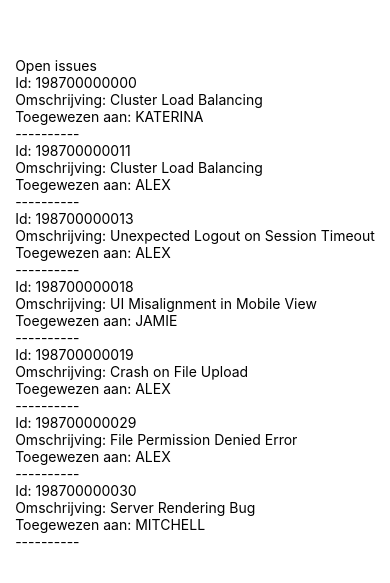
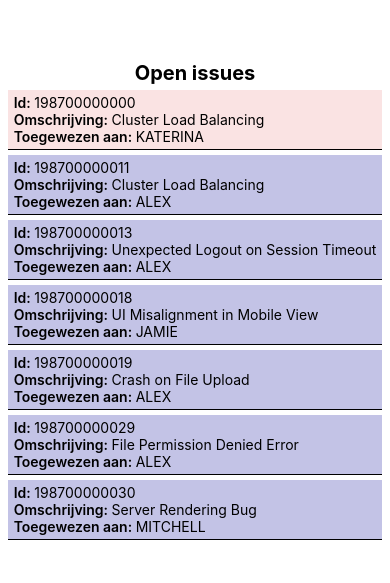
Before and after one commit to JarneAdam/Cross-Platform_Development_Exercise_Les_4, a React Native app: screen / in a window 390 px wide. Shown: the part 119-702 px from the top of the page. Built offline with nearby package versions, Linux system fonts and the light colour scheme.

Commit message:
Added styles for the list and the title

```diff
--- a/src/components/List.js
+++ b/src/components/List.js
@@ -1,5 +1,5 @@
 import React from 'react';
-import { View, Text } from 'react-native';
+import { View, Text, StyleSheet } from 'react-native';
 import { issues } from '../../issues';
 import Title from './Title';
 
@@ -14,11 +14,19 @@ const List = () => {
         issues
           .filter(issue => issue.status == 'Open')
           .map(issue => (
-            <View>
-              <Text>Id: {extractId(issue.id)}</Text>
-              <Text>Omschrijving: {issue.description}</Text>
-              <Text>Toegewezen aan: {toUpper(issue.assigned)}</Text>
-              <Text>----------</Text>
+            <View key={issue.id} style={[styles.issueItem, issue.assigned && issue.assigned.toLowerCase() === 'katerina larson' ? styles.katerina : styles.other]}>
+              <Text>
+                <Text style={styles.propName}>Id: </Text>
+                {extractId(issue.id)}
+              </Text>
+              <Text>
+                <Text style={styles.propName}>Omschrijving: </Text>
+                {issue.description}
+              </Text>
+              <Text>
+                <Text style={styles.propName}>Toegewezen aan: </Text>
+                {toUpper(issue.assigned)}
+              </Text>
             </View>
           ))
       }
@@ -26,4 +34,24 @@ const List = () => {
   );
 }
 
+const styles = StyleSheet.create({
+  issueItem: {
+    borderBottomWidth: 1,
+    borderBottomColor: 'black',
+    borderStyle: 'solid',
+    marginBottom: 5,
+    paddingVertical: 4,
+    paddingHorizontal: 6,
+  },
+  propName: {
+    fontWeight: '600'
+  },
+  katerina: {
+    backgroundColor: 'rgba(243,183,183,0.39)'
+  },
+  other: {
+    backgroundColor: 'rgba(147,147,210,0.55)'
+  }
+});
+
 export default List;
--- a/src/components/Title.js
+++ b/src/components/Title.js
@@ -1,6 +1,15 @@
 import React from 'react';
-import { Text } from 'react-native';
+import { Text, StyleSheet } from 'react-native';
 
-const Title = () => <Text>Open issues</Text>;
+const Title = () => <Text style={styles.container}>Open issues</Text>;
+
+const styles = StyleSheet.create({
+    container: {
+        fontSize: 20,
+        fontWeight: 'bold',
+        textAlign: 'center',
+        paddingBottom: 5
+    },
+});
 
 export default Title;
```
